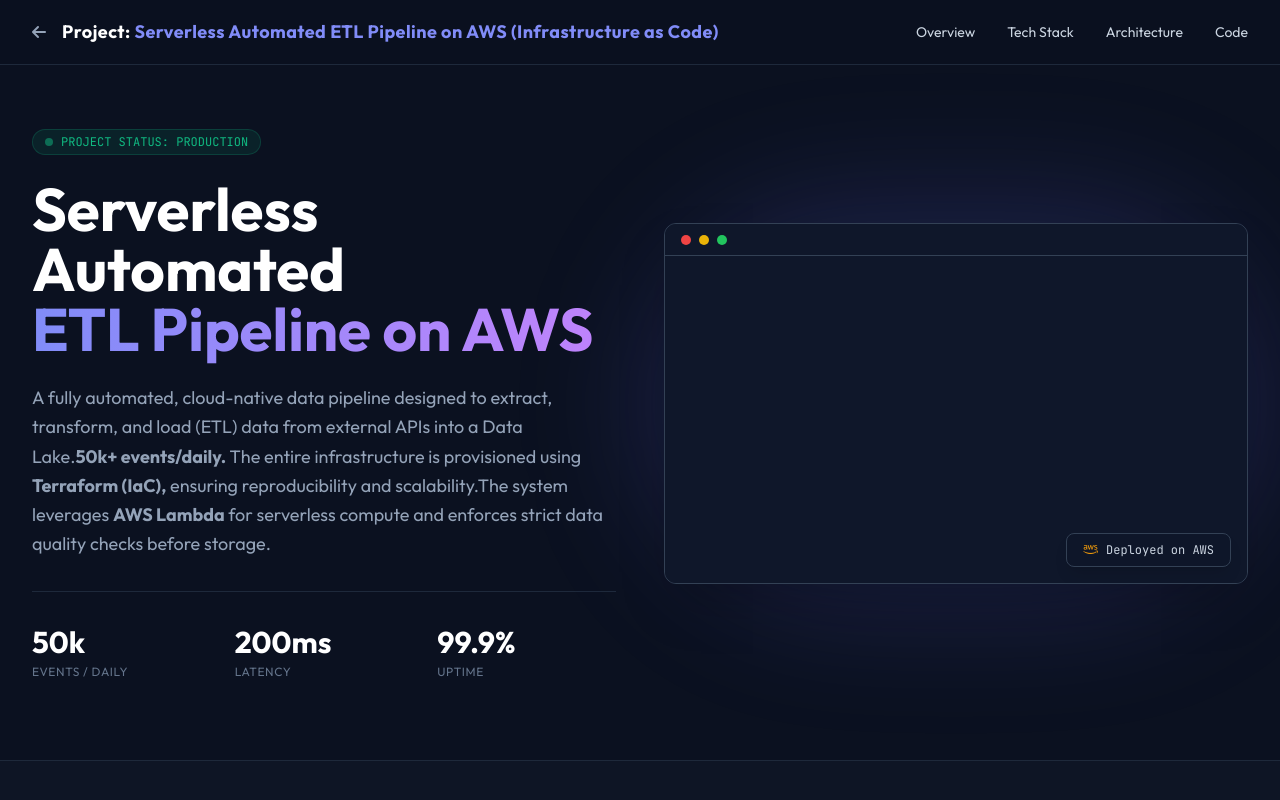
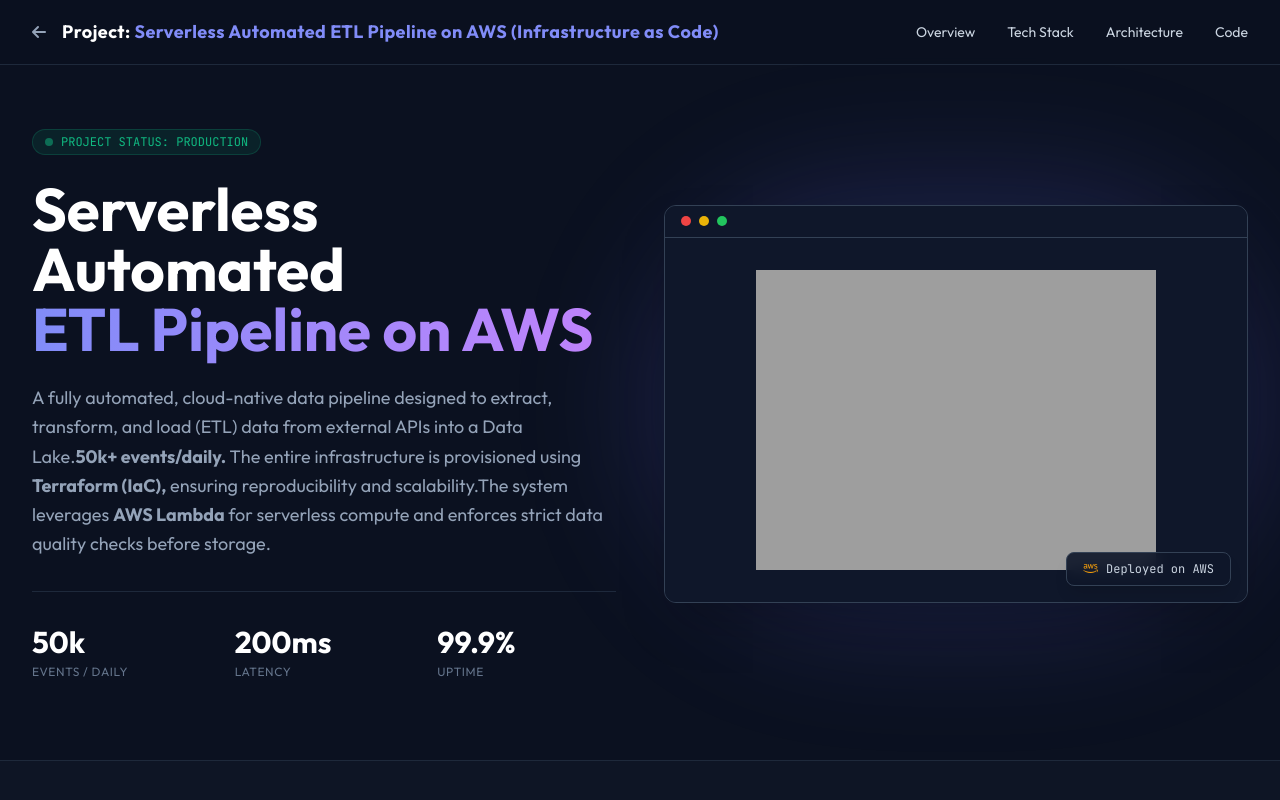
Before and after one commit to EngrNoman/portfolio-website, a plain HTML site: page project_page/Serverless_Automated_ETL_Pipeline_on_AWS.html in a window 1280 px wide. Shown: the top 800 px of the page. Drawn offline with nearby package versions, Linux system fonts and the light colour scheme; the site is published under a folder, as on GitHub Pages, so addresses that start at the root find nothing.

Commit message:
Upload Personal Website

```diff
--- a/project_page/Serverless_Automated_ETL_Pipeline_on_AWS.html
+++ b/project_page/Serverless_Automated_ETL_Pipeline_on_AWS.html
@@ -151,7 +151,7 @@
                             <!-- <i class="fa-solid fa-network-wired text-6xl text-slate-700 mb-4 group-hover:text-brandLight transition-colors duration-500"></i>
                             <p class="text-slate-500 text-sm">Main System Architecture Diagram</p>
                             <p class="text-xs text-slate-600 mt-2">(Replace this div with your diagram image)</p> -->
-                            <img src="/assest/diagram.png" alt="">
+                            <img src="../assest/diagram.png" alt="">
                         </div>
                         <!-- Use this img tag for real image:
                         <img src="architecture.png" alt="Architecture" class="w-full h-full object-cover">
```
